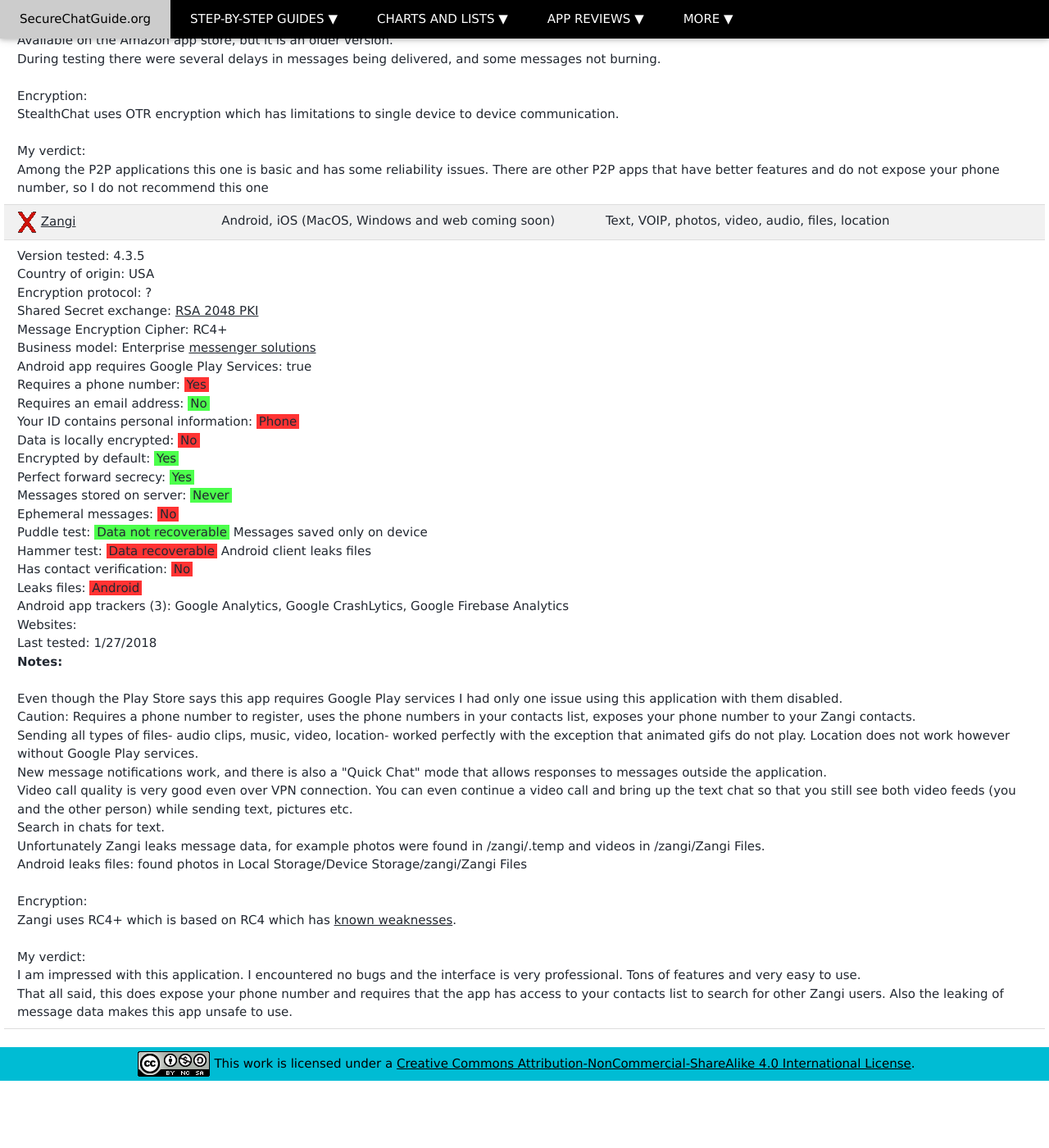
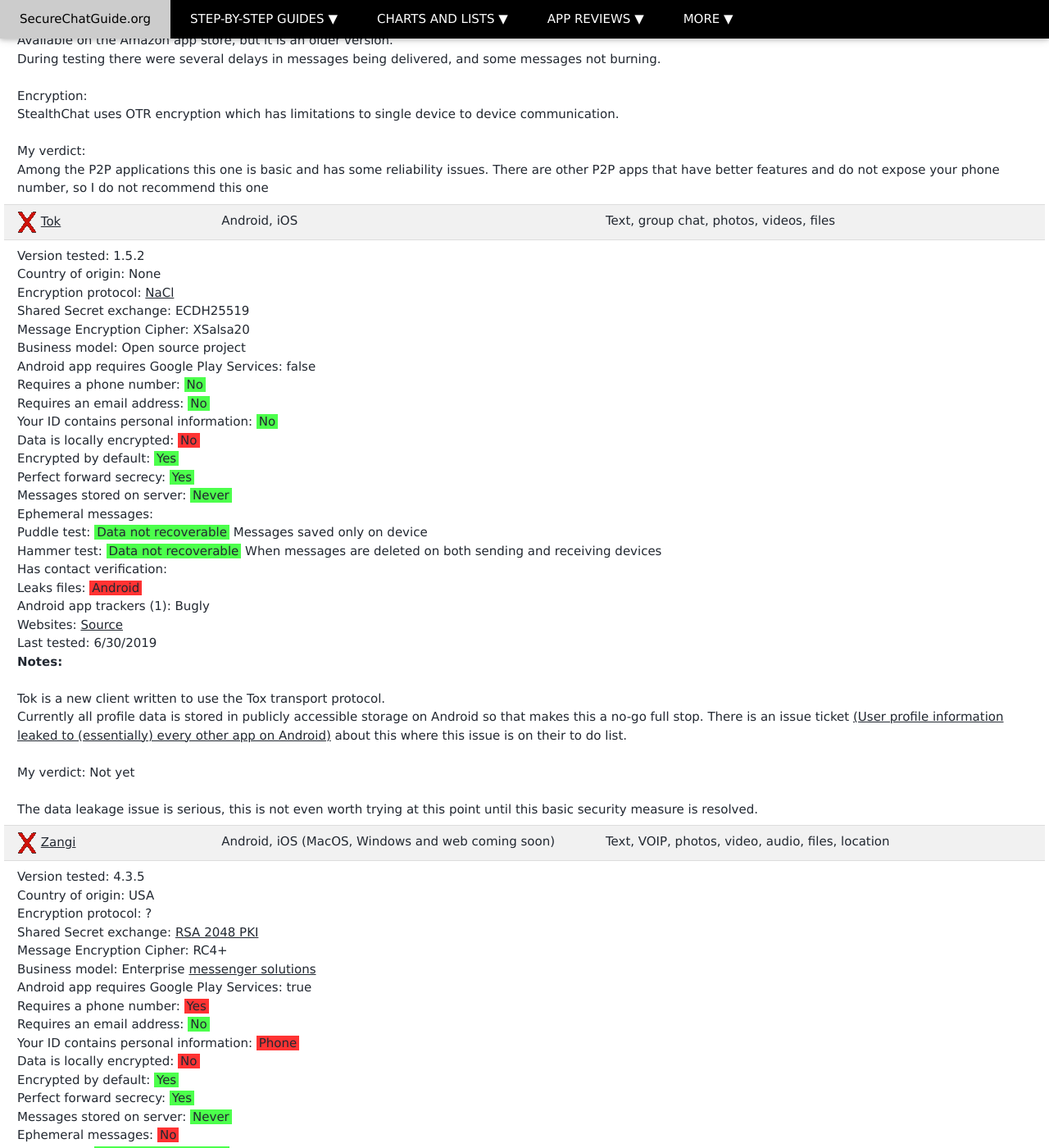
Before and after one commit to Perelandra0x309/secure-im, a Jekyll site: the page built from p2papps.md, in a window 1280 px wide and 1400 px high, scrolled down 15532 px. Shown: the whole window at 82% size. Built offline with Jekyll 4.4.1, drawn with Linux system fonts in a browser that asks for light colours; before the commit the page ends 16850 px from its top, so only the background shows below that.

Commit message:
Added Tok review

```diff
--- a/_data/applications.yml
+++ b/_data/applications.yml
@@ -600,6 +600,41 @@
   version_tested: 1.3.7
   last_update: 2/2/2018
 
+- name: tok
+  category: 1
+  display_name: Tok
+  url: https://www.tok.life
+  recommendation: 3
+  platforms: Android, iOS
+  source_type: open
+  business_model: Open source project
+  communication_types: Text, group chat, photos, videos, files
+  encryption_protocol: <a href="https://wiki.tox.chat/users/techfaq">NaCl</a>
+  shared_secret_exchange: ECDH25519
+  message_encryption_cipher: XSalsa20
+  country_origin: None
+  requires_phone_number: No
+  requires_email: No
+  id_contains_contact_info: No
+  android_requires_google_play: No
+  is_locally_encrypted: No
+  perfect_forward_secrecy: Yes
+  message_stored_on_server: Never
+  has_ephemeral_messages:
+  encypted_by_default: Yes
+  puddle_test: Not Recoverable
+  puddle_test_note: Messages saved only on device
+  hammer_test: Not Recoverable
+  hammer_test_note: When messages are deleted on both sending and receiving devices
+  has_contact_verification:
+  leaks_files: Android
+  exodus_privacy_trackers_count: 1
+  exodus_privacy_trackers_description: Bugly
+  websites: <a href="https://github.com/InsightIM">Source</a>
+  notes_file: tok_notes.html
+  version_tested: 1.5.2
+  last_update: 6/30/2019
+
 - name: zangi
   category: 1
   display_name: Zangi
--- /dev/null
+++ b/_data/tok_notes.html
@@ -0,0 +1,6 @@
+Tok is a new client written to use the Tox transport protocol.<br>
+Currently all profile data is stored in publicly accessible storage on Android so that makes this a no-go full stop.  There is an issue ticket <a href="https://github.com/InsightIM/Tok-Android/issues/9">(User profile information leaked to (essentially) every other app on Android)</a> about this where this issue is on their to do list.<br>
+<br>
+My verdict: Not yet<br>
+<br>
+The data leakage issue is serious, this is not even worth trying at this point until this basic security measure is resolved.<br>
```
